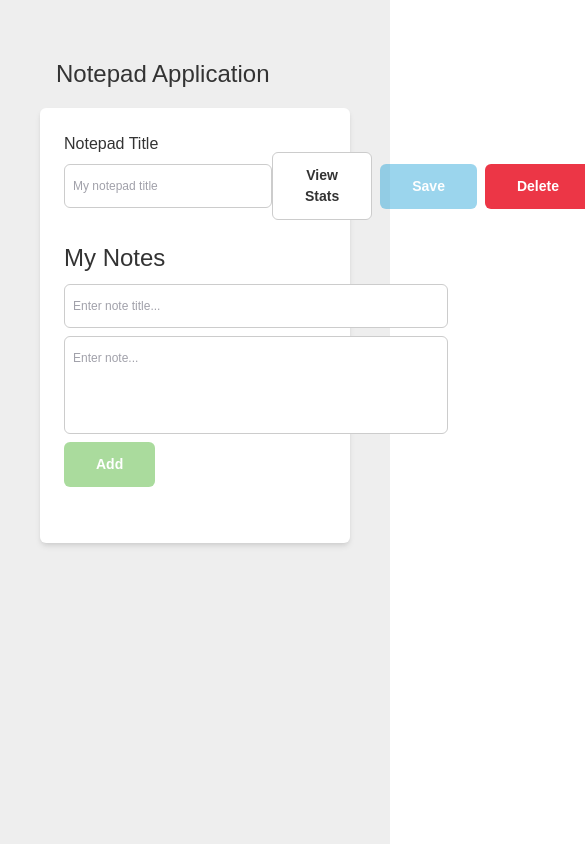
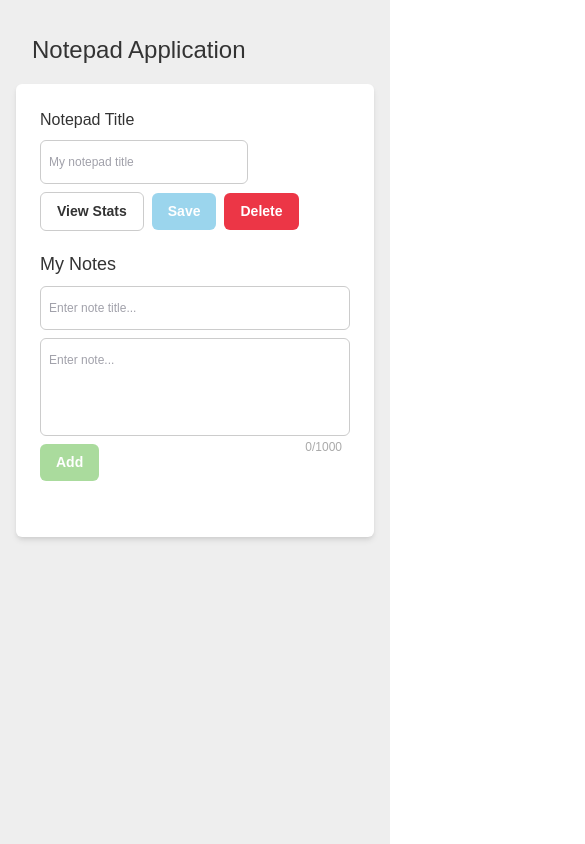
Before and after one commit to S-Solo/disQo_task, a React (Create React App) app: page / in a window 390 px wide. Shown: the whole page, 585 px wide, since content can reach past the window. Built offline with nearby package versions, Linux system fonts and the light colour scheme.

Commit message:
feat(notepad): adds notepad with all functionality

```diff
--- /dev/null
+++ b/src/api/appStorage.ts
@@ -0,0 +1,45 @@
+type StorageKey = "notes" | "gistId";
+
+type StorageType = "local" | "session";
+
+class StorageService {
+  save = (key: StorageKey, value: any, storageType: StorageType) => {
+    const storage = storageType === "local" ? localStorage : sessionStorage;
+    try {
+      storage.setItem(key, JSON.stringify({ data: value }));
+    } catch (e) {
+      throw new Error(`StorageWriteFault`);
+    }
+  };
+
+  load = (key: StorageKey, storageType: StorageType) => {
+    const storage = storageType === "local" ? localStorage : sessionStorage;
+    try {
+      const item = storage.getItem(key);
+      return item === null ? null : JSON.parse(item).data;
+    } catch (e) {
+      throw new Error(`StorageReadFault`);
+    }
+  };
+
+  remove = (key: StorageKey, storageType: StorageType) => {
+    const storage = storageType === "local" ? localStorage : sessionStorage;
+    try {
+      storage.removeItem(key);
+    } catch (e) {
+      throw new Error(`StorageRemoveFault`);
+    }
+  };
+
+  clear = (storageType: StorageType) => {
+    const storage = storageType === "local" ? localStorage : sessionStorage;
+    try {
+      storage.clear();
+    } catch (e) {
+      throw new Error(`StorageClearFault`);
+    }
+  };
+}
+
+const appStorage = new StorageService();
+export default appStorage;
--- a/src/api/types.ts
+++ b/src/api/types.ts
@@ -1,6 +1,11 @@
+export interface FilesType {
+  [key: string]: {
+    content: string;
+  };
+}
+
 export interface ICreateGistArgs {
-  fileName: string;
-  content: string;
+  files: FilesType;
   description?: string;
   isPublic?: boolean;
 }
@@ -13,7 +18,6 @@ export interface IPublicGistsQueryParams {
 
 export interface IUpdateArgs {
   gistId: string;
-  fileName: string;
-  content: string;
+  files: FilesType;
   description?: string;
 }
--- a/src/components/Button/index.tsx
+++ b/src/components/Button/index.tsx
@@ -16,7 +16,7 @@ const Button: React.FC<IButtonProps> = ({
 }) => {
   return (
     <button
-      className={`py-3 px-8 rounded-md transform hover:scale-105 focus:ring-1 ${
+      className={`py-2 md:py-3 px-4 md:px-8 rounded-md transform hover:scale-105 focus:ring-1 ${
         type !== "white"
           ? "text-white border-none"
           : "text-black border border-solid border-gray-border"
--- a/src/components/InputField/index.tsx
+++ b/src/components/InputField/index.tsx
@@ -36,11 +36,14 @@ const InputField: React.FC<IInputFieldProps> = ({
     }`,
   };
   return (
-    <div className={`flex flex-col ${containerClassName}`}>
+    <div className={`flex flex-col relative ${containerClassName}`}>
       {!multiline ? (
         <input {...baseProps} maxLength={maxLength} />
       ) : (
-        <textarea {...baseProps} rows={rows} maxLength={maxLength} />
+        <>
+          <textarea {...baseProps} rows={rows} maxLength={maxLength} />
+          <div className="absolute right-2 -bottom-5 text-input-label text-placeholder">{`${value.length}/${maxLength}`}</div>
+        </>
       )}
       {errorText && (
         <p className="text-red text-input-label mt-1">{errorText}</p>
--- a/src/components/Layout/index.tsx
+++ b/src/components/Layout/index.tsx
@@ -2,8 +2,8 @@ import React from "react";
 
 const Layout: React.FC = ({ children }) => {
   return (
-    <div className="bg-body w-full min-h-screen p-10">
-      <main className="h-full max-w-screen-lg m-auto">
+    <div className="bg-body w-full min-h-screen p-4 md:p-10">
+      <main className="h-full min-w-min max-w-screen-lg m-auto">
         <h1 className="text-main-title p-4 text-black">Notepad Application</h1>
         {children}
       </main>
--- a/src/components/Note/index.tsx
+++ b/src/components/Note/index.tsx
@@ -27,7 +27,8 @@ const Note: React.FC<INoteProps> = ({
 }) => {
   return (
     <div className="flex flex-col items-start">
-      <div className="flex mb-2">
+      <div className="flex flex-col md:flex-row items-start w-full">
+        <div className="flex flex-col w-full md:w-min">
           <InputField
             name="Note Title"
             value={noteTitle}
@@ -36,14 +37,8 @@ const Note: React.FC<INoteProps> = ({
             }}
             placeholder="Enter note title..."
             errorText={noteTitleError}
-          containerClassName="w-96"
+            containerClassName="w-full md:w-96 mb-2"
           />
-        {!isNew && (
-          <Button type="red" onClick={onDelete} className="ml-2">
-            Delete
-          </Button>
-        )}
-      </div>
           <InputField
             name="Note Title"
             value={noteContent}
@@ -52,9 +47,19 @@ const Note: React.FC<INoteProps> = ({
             }}
             placeholder="Enter note..."
             multiline
+            maxLength={1000}
             errorText={noteContentError}
-        containerClassName="mb-2 w-96"
+            containerClassName="mb-2 w-full md:w-96"
           />
+        </div>
+
+        {!isNew && (
+          <Button type="red" onClick={onDelete} className="md:ml-2">
+            Delete
+          </Button>
+        )}
+      </div>
+
       {isNew && (
         <Button
           type="green"
--- a/src/containers/Notepad/index.tsx
+++ b/src/containers/Notepad/index.tsx
@@ -1,24 +1,32 @@
 import Note from "components/Note";
 import InputField from "components/InputField";
-import React, { useState } from "react";
+import React, { useEffect, useRef, useState } from "react";
 import { INote } from "./types";
 import Button from "components/Button";
+import service from "api/service";
+import { FilesType } from "api/types";
+import appStorage from "api/appStorage";
 
 const newNoteInitialState = {
+  id: 0,
   noteTitle: "",
   noteContent: "",
 };
 
 const Notepad: React.FC = () => {
+  const [gistId, setGistId] = useState(appStorage.load("gistId", "local"));
   const [notepadTitle, setNotepadTitle] = useState("");
   const [newNoteState, setNewNoteState] = useState<INote>({
     ...newNoteInitialState,
   });
-  const [notes, setNotes] = useState<INote[]>([]);
+  const [notes, setNotes] = useState<INote[]>(
+    appStorage.load("notes", "local") || []
+  );
   const [errors, setErrors] = useState({
     notepadTitleError: "",
     noteTitleError: "",
   });
+  const saveToStorageTimer = useRef<any>();
 
   const notepadTitleChangeHandler = (
     e: React.ChangeEvent<HTMLInputElement>
@@ -46,15 +54,27 @@ const Notepad: React.FC = () => {
       ...errors,
       noteTitleError: "",
     });
-    setNotes([
-      { noteTitle: noteTitle.trim(), noteContent: noteContent.trim() },
-      ...notes,
-    ]);
+    const newNotes = [
+      {
+        id: 1,
+        noteTitle: noteTitle.trim(),
+        noteContent: noteContent.trim(),
+      },
+      ...notes.map((el, idx) => ({ ...el, id: idx + 2 })),
+    ];
+    clearTimeout(saveToStorageTimer.current);
+    saveToStorageTimer.current = setTimeout(() => {
+      appStorage.save("notes", newNotes, "local");
+    }, 2000);
+    setNotes(newNotes);
     setNewNoteState({ ...newNoteInitialState });
   };
 
   const deleteNoteHandler = (idx: number) => {
-    setNotes(notes.filter((_, index) => idx !== index));
+    const filteredNotes = notes.filter((_, index) => idx !== index);
+    const newNotes = filteredNotes.map((el, idx) => ({ ...el, id: idx + 1 }));
+    setNotes(newNotes);
+    // TODO delete note file from server
   };
 
   const handleNoteChange = (
@@ -62,8 +82,7 @@ const Notepad: React.FC = () => {
     propName: keyof INote,
     newValue: string
   ) => {
-    setNotes(
-      notes.map((el, index) => {
+    const newNotes = notes.map((el, index) => {
       if (idx !== index) {
         return el;
       }
@@ -71,13 +90,73 @@ const Notepad: React.FC = () => {
         ...el,
         [propName]: newValue,
       };
-      })
-    );
+    });
+    clearTimeout(saveToStorageTimer.current);
+    saveToStorageTimer.current = setTimeout(() => {
+      appStorage.save("notes", newNotes, "local");
+    }, 2000);
+    setNotes(newNotes);
   };
+
+  const saveNotepad = async () => {
+    const files: FilesType = {};
+    notes.forEach((el) => {
+      files[el.noteTitle] = { content: el.noteContent };
+    });
+    const params = {
+      description: notepadTitle,
+      files,
+    };
+    if (gistId) {
+      await service.updateGist({ gistId, ...params });
+    } else {
+      const res = await service.createGist(params);
+      const { id } = res;
+      appStorage.save("gistId", id, "local");
+      setGistId(id);
+    }
+  };
+
+  const deleteNotepadHandler = async () => {
+    try {
+      await service.deleteGist(gistId);
+    } finally {
+      resetNotepad();
+    }
+  };
+
+  const resetNotepad = () => {
+    setNotes([]);
+    setNotepadTitle("");
+    setErrors({ noteTitleError: "", notepadTitleError: "" });
+    setGistId(undefined);
+    setNewNoteState({ ...newNoteInitialState });
+    appStorage.clear("local");
+  };
+
+  useEffect(() => {
+    const currentGistId = appStorage.load("gistId", "local");
+    if (currentGistId) {
+      const setNotesInitial = async () => {
+        const res = await service.getGist(currentGistId);
+        const { files, description } = res;
+        const newNotes: INote[] = Object.keys(files).map((key, idx) => {
+          return {
+            id: idx + 1,
+            noteTitle: key,
+            noteContent: files[key].content,
+          };
+        });
+        setNotes(newNotes);
+        setNotepadTitle(description);
+      };
+      setNotesInitial();
+    }
+  }, []);
 
   return (
     <div className="flex flex-col shadow-md bg-white rounded-md p-6">
-      <div className="flex justify-between">
+      <div className="flex flex-col md:flex-row justify-between">
         <div className="flex flex-col">
           <h2 className="text-note-header text-black mb-2">Notepad Title</h2>
           <InputField
@@ -86,28 +165,28 @@ const Notepad: React.FC = () => {
             onChange={notepadTitleChangeHandler}
             placeholder="My notepad title"
             maxLength={255}
-            containerClassName="mb-8 w-52"
+            containerClassName="mb-2 md:mb-8 w-52"
             errorText={errors.notepadTitleError}
           />
         </div>
-        <div className="flex items-center">
+        <div className="flex items-center mb-5 md:mb-0">
           <Button className="mr-2" type="white" onClick={() => {}}>
             View Stats
           </Button>
           <Button
             className="mr-2"
             type="blue"
-            onClick={() => {}}
-            disabled={notes.length === 0}
+            onClick={saveNotepad}
+            disabled={notes.length === 0 || !notepadTitle.trim()}
           >
             Save
           </Button>
-          <Button type="red" onClick={() => {}}>
+          <Button type="red" onClick={deleteNotepadHandler}>
             Delete
           </Button>
         </div>
       </div>
-      <h2 className="text-main-title text-black mb-2">My Notes</h2>
+      <h2 className="text-notes-header text-black mb-2">My Notes</h2>
       <div className="mb-8">
         <Note
           noteTitle={newNoteState.noteTitle}
@@ -123,7 +202,7 @@ const Notepad: React.FC = () => {
       </div>
       {notes.map((note, idx) => {
         return (
-          <div className="mb-8" key={note.noteTitle}>
+          <div className="mb-8" key={note.id}>
             <Note
               noteTitle={note.noteTitle}
               noteTitleChange={(val) => handleNoteChange(idx, "noteTitle", val)}
--- a/src/containers/Notepad/types.ts
+++ b/src/containers/Notepad/types.ts
@@ -1,4 +1,5 @@
 export interface INote {
+  id: number;
   noteTitle: string;
   noteContent: string;
 }
--- a/tailwind.config.js
+++ b/tailwind.config.js
@@ -19,7 +19,6 @@ module.exports = {
       green: "#57B93E",
       body: "#EEE",
       white: "#fff",
-      disabled: "#dddddd",
     },
     fontSize: {
       "main-title": "24px",
```
Also changed, not shown: src/api/service.ts (+10 -10 lines). Lines whose indentation alone changed are shown as unchanged.
